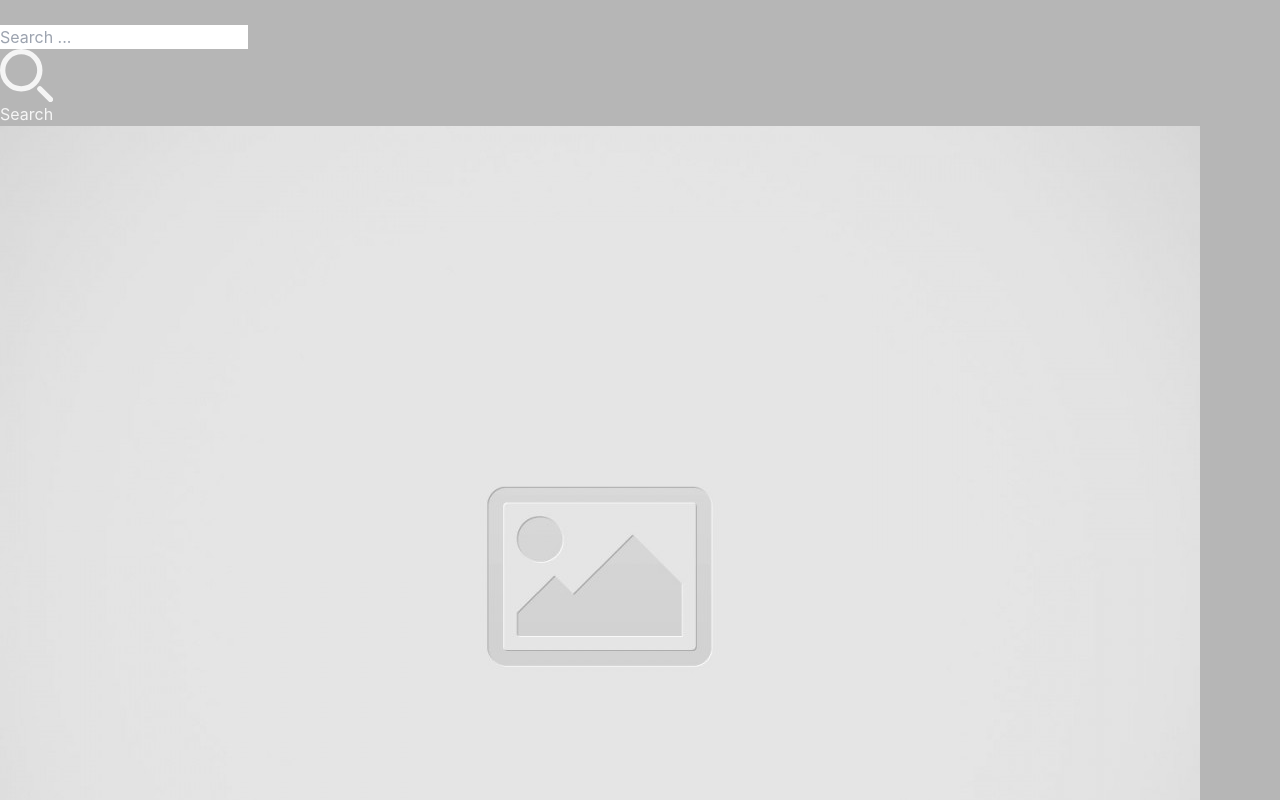
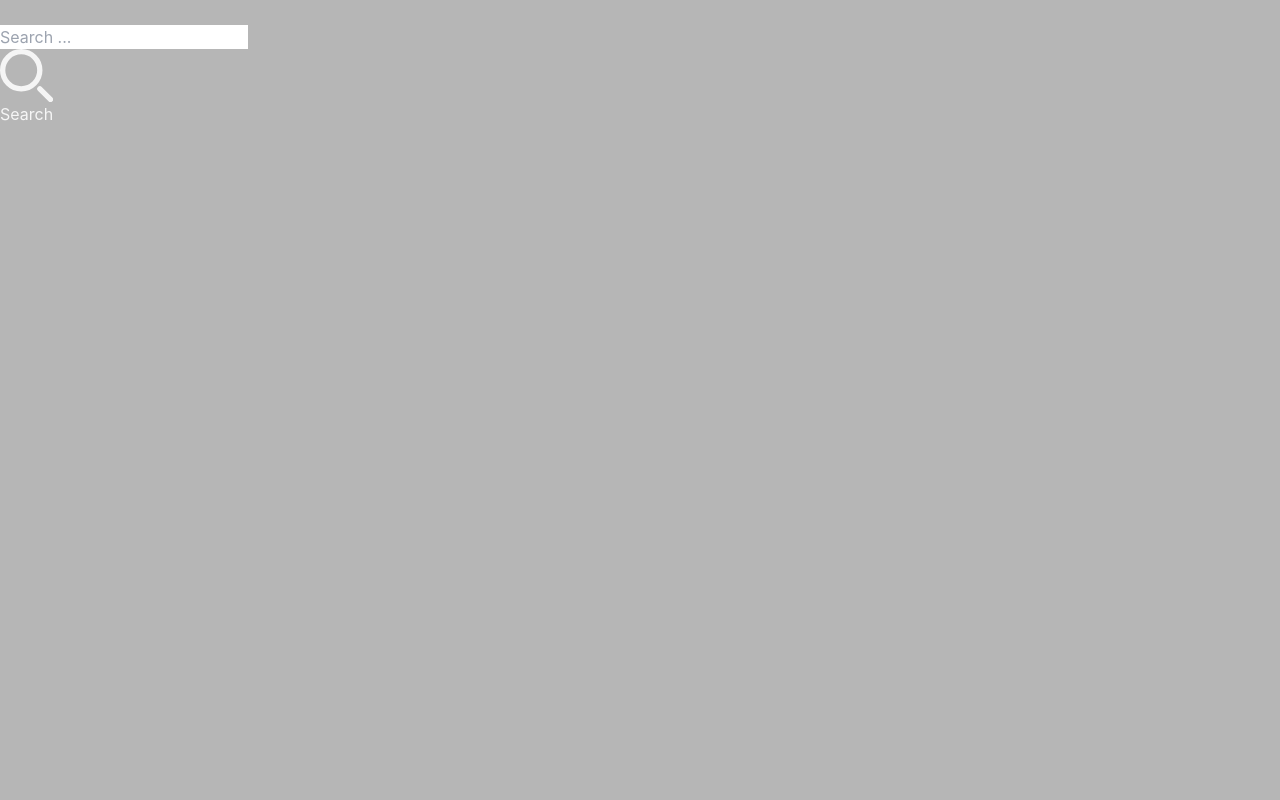
Before and after one commit to iwai-0310/yogaClass-MERN, a React (Vite) app in the folder yogaApp/: page / in a window 1280 px wide. Shown: the part 1860-2660 px from the top of the page. After the commit the page ends 1986 px from the top, so only its background shows below. Built offline with nearby package versions, Linux system fonts and the light colour scheme.

Commit message:
adds api psuedo endpoint and map card component with data

```diff
--- a/yogaApp/src/pages/home.jsx
+++ b/yogaApp/src/pages/home.jsx
@@ -1,12 +1,33 @@
-import React from 'react'
+import React, { useState, useEffect } from 'react'
 import Search from '../components/SearchSection/Search';
 import Cardcc from '../components/Card/cardCompact'
 
+const apiForCardData='';
+
 const home = () => {
+  // use State for fill the card
+  const [cardsData, setCardsData] = useState([]);
+
+  //use Effect to set card data
+  useEffect(() => {
+    // Fetch data from your API
+    fetch(apiForCardData)
+      .then((response) => response.json())
+      .then((data) => setCardsData(data));
+  }, []);
+
   return (
     <div>
         <Search/>
-        <Cardcc/>
+        {/* Map the card with data from state(cardsData) */}
+        {cardsData.map((card) => (
+        <Cardcc
+          key={card.id}
+          title={card.title}
+          price={card.price}
+          imgurl={card.imgUrl}
+        />
+      ))}
     </div>
   )
 }
```
